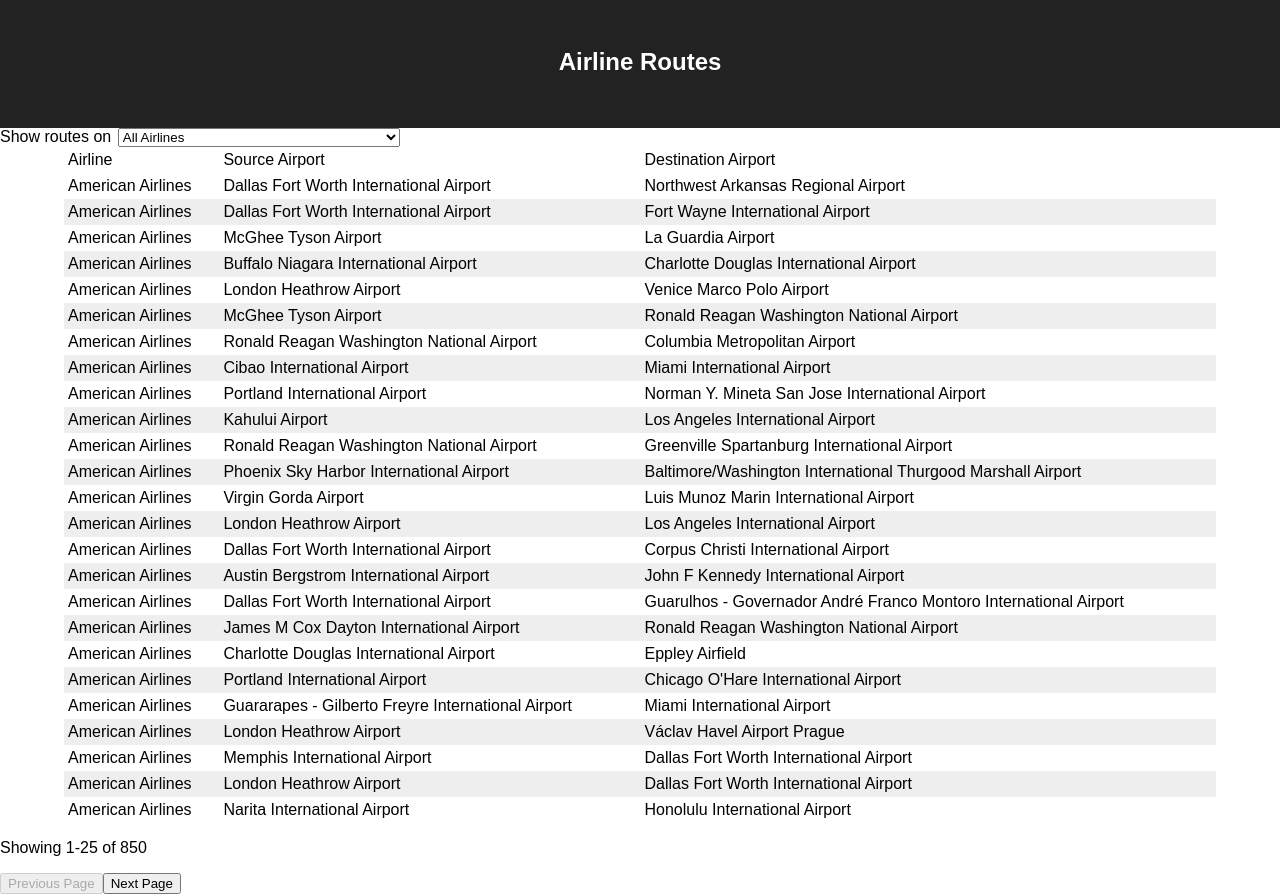
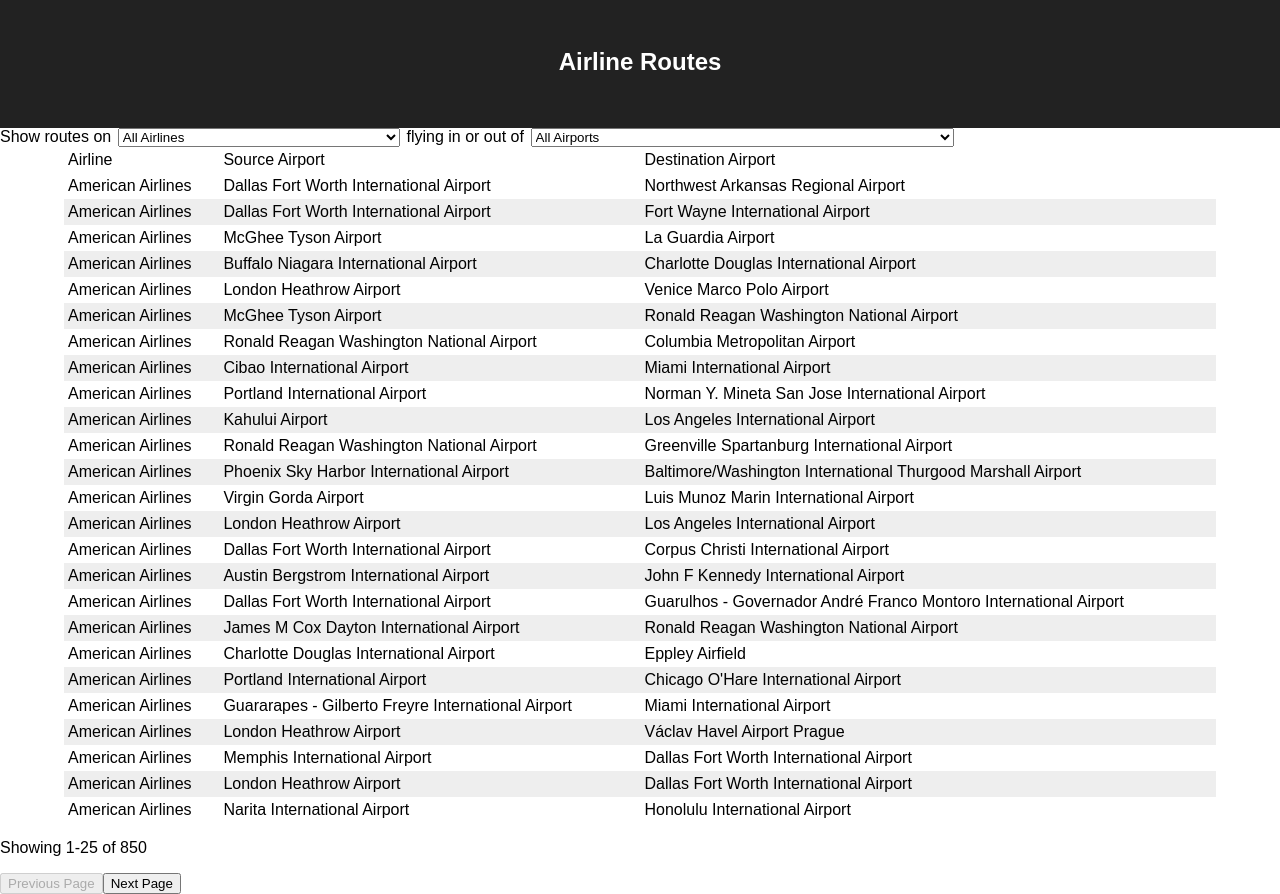
Before and after one commit to TrevorDKelly/airlines-routes-project, a React (Create React App) app: page / in a window 1280 px wide. Built offline with nearby package versions, Linux system fonts and the light colour scheme.

Commit message:
added filter for selecting airport

```diff
--- a/src/App.js
+++ b/src/App.js
@@ -12,23 +12,28 @@ function formatValue(property, value) {
   }
 }
 
-function filterRoutes(airline) {
-  if (airline === -1) return data.routes;
-  return data.routes.filter(r => r.airline === airline)
+function filterRoutes(airline, airport) {
+  return data.routes.filter( r => {
+    return (airline === -1 || r.airline === airline)
+           && (airport === "" || r.src === airport || r.dest === airport)
+  })
 }
 
 const App = () => {
   const [firstIndex, setFirstIndex] = useState(0)
   const [airline, setAirline] = useState(-1);
-  const routesToShow = filterRoutes(airline);
+  const [airport, setAirport] = useState("");
+  const routesToShow = filterRoutes(airline, airport);
 
   return (
     <div className="app">
       <header className="header">
         <h1 className="title">Airline Routes</h1>
       </header>
-      <Filter allAirlines={data.airlines} selected={airline}
-              setAirline={setAirline} setFirstIndex={setFirstIndex} />
+      <Filter allAirlines={data.airlines} selectedAirline={airline}
+              allAirports={data.airports} selectedAirport={airport}
+              setAirline={setAirline} setAirport={setAirport}
+              setFirstIndex={setFirstIndex} />
       <Table className="routes-table" rows={routesToShow} perPage={25}
              format={formatValue} firstIndex={firstIndex}
              setFirstIndex={setFirstIndex} />
--- a/src/components/filter.js
+++ b/src/components/filter.js
@@ -1,10 +1,19 @@
 import React from "react";
 import Select from "./select";
 
-const Filter = ({ allAirlines, selected, setAirline, setFirstIndex }) => {
+const Filter = ({
+  allAirlines, selectedAirline, setAirline, allAirports,
+  selectedAirport, setAirport, setFirstIndex
+}) => {
   const selectAirline = (e) => {
     e.preventDefault();
     setAirline(parseInt(e.target.value), 10);
+    setFirstIndex(0);
+  }
+
+  const selectAirport = (e) => {
+    e.preventDefault();
+    setAirport(e.target.value);
     setFirstIndex(0);
   }
 
@@ -12,8 +21,12 @@ const Filter = ({ allAirlines, selected, setAirline, setFirstIndex }) => {
     <div>
       Show routes on
       <Select options={allAirlines} valueKey="id" titleKey="name"
-              allTitle="All Airlines" value={selected} onSelect={selectAirline}
-      />
+              allTitle="All Airlines" value={selectedAirline}
+              onSelect={selectAirline} />
+      flying in or out of
+      <Select options={allAirports} valueKey="code" titleKey="name"
+              allTitle="All Airports" value={selectedAirport}
+              onSelect={selectAirport} />
     </div>
   );
 }
```
